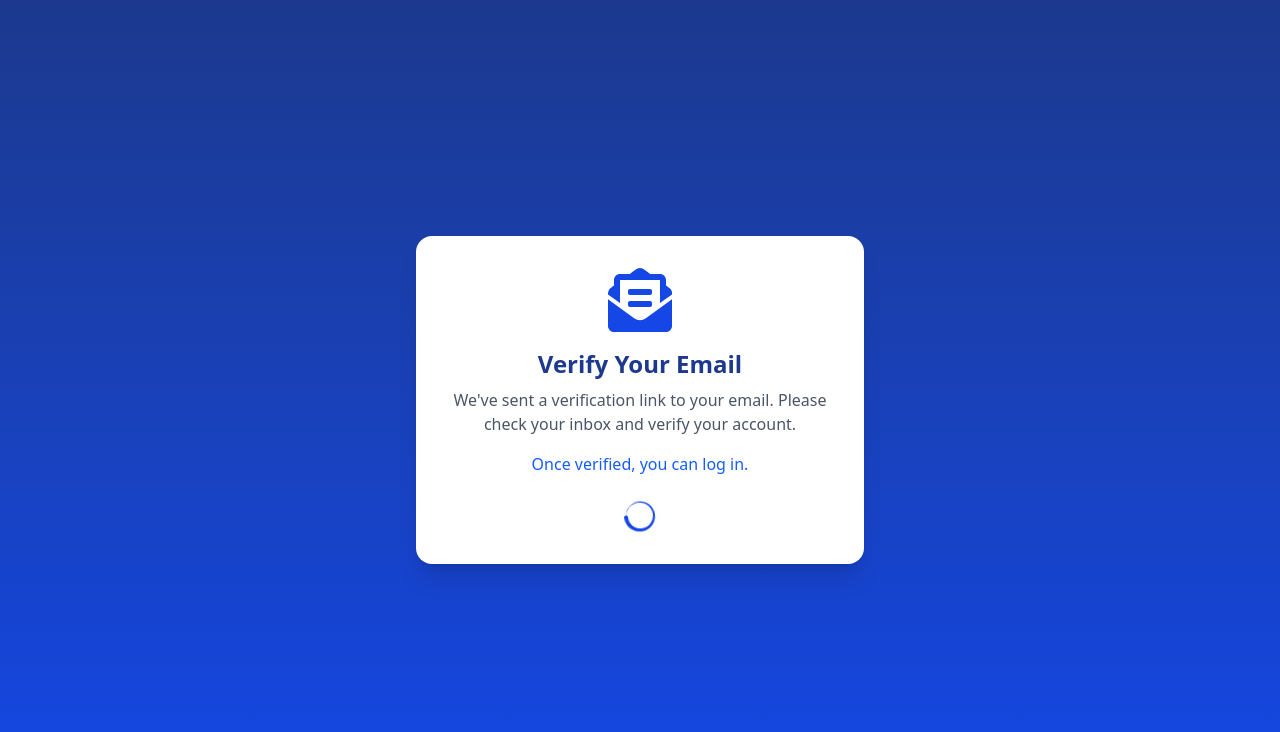
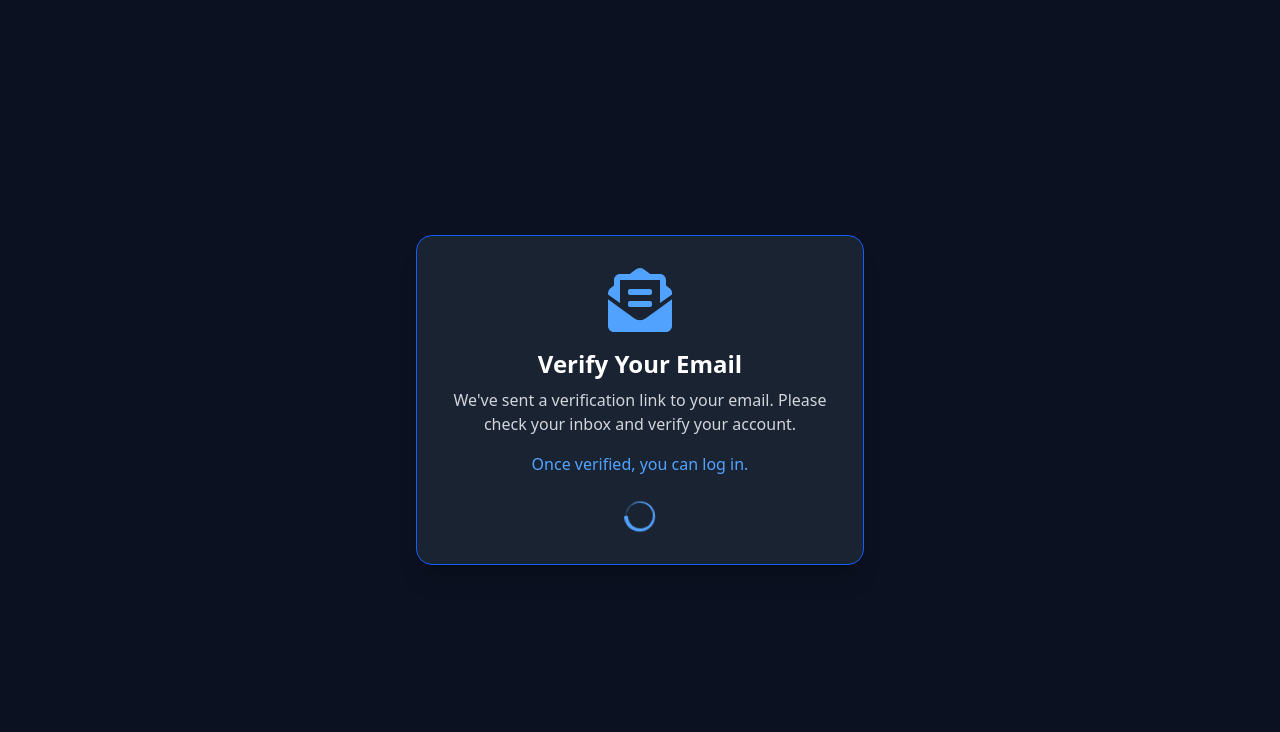
Before and after one commit to rohitchauhan09/Client, a React (Vite) app: page /mailverification in a window 1280 px wide. Shown: the top 732 px of the page. Built offline with nearby package versions, Linux system fonts and the light colour scheme.

Commit message:
backend api updated

```diff
--- a/src/Components/Dashboard/CreateBlog.jsx
+++ b/src/Components/Dashboard/CreateBlog.jsx
@@ -20,7 +20,7 @@ const CreateBlog = () => {
 
     try {
       const blogResponse = await axios.post(
-        `http://localhost:3000/api/createblog/${userId}`,
+        `https://server-pnqp.onrender.com/api/createblog/${userId}`,
         { title, category, content },
         { headers: { "Content-Type": "application/json" } }
       );
@@ -35,7 +35,7 @@ const CreateBlog = () => {
       formData.append("file", image);
 
       const imageResponse = await axios.post(
-        `http://localhost:3000/api/uploadblog/${blogId}`,
+        `https://server-pnqp.onrender.com/api/uploadblog/${blogId}`,
         formData,
         {
           headers: {
--- a/src/Components/Dashboard/Dashboard.jsx
+++ b/src/Components/Dashboard/Dashboard.jsx
@@ -25,7 +25,10 @@ const Dashboard = () => {
     formData.append("file", file);
     const userId = localStorage.getItem("userId");
     try {
-      const response = await axios.post(`http://localhost:3000/api/upload/${userId}`, formData);
+      const response = await axios.post(
+        `https://server-pnqp.onrender.com/api/upload/${userId}`,
+        formData
+      );
       if (response) {
         toast.success("Image uploaded successfully");
         setUserImage(response.data.filePath);
--- a/src/Components/Dashboard/Upload.jsx
+++ b/src/Components/Dashboard/Upload.jsx
@@ -13,7 +13,10 @@ const Upload = () => {
       formData.append("file", file)
       const id = "67caeba867d96886d34ae8e0"
       try {
-          const response = await axios.post(`http://localhost:3000/api/upload/${id}`, formData )
+          const response = await axios.post(
+            `https://server-pnqp.onrender.com/api/upload/${id}`,
+            formData
+          );
           console.log(response);
       } catch (error) {
           console.log(error.message)
--- a/src/Components/Home/LatestPosts.jsx
+++ b/src/Components/Home/LatestPosts.jsx
@@ -26,7 +26,7 @@ const LatestPosts = () => {
   // Fetch comments for a selected blog
   const fetchComments = async (blogId) => {
     try {
-      const response = await axios.get(`http://localhost:3000/api/getcomments/${blogId}`);
+      const response = await axios.get(`https://server-pnqp.onrender.com/api/getcomments/${blogId}`);
       setBlogComments(response.data.blogComments);
     } catch (error) {
       console.error("Error fetching comments:", error.message);
@@ -51,7 +51,7 @@ const LatestPosts = () => {
       }
 
       const response = await axios.post(
-        `http://localhost:3000/api/addcomments/${userId}/${blogId}`,
+        `https://server-pnqp.onrender.com/api/addcomments/${userId}/${blogId}`,
         { comment },
         {
           headers: {
--- a/src/Components/MailVerification/MailVerification.jsx
+++ b/src/Components/MailVerification/MailVerification.jsx
@@ -3,18 +3,18 @@ import { ImSpinner2 } from "react-icons/im";
 
 const MailVerification = () => {
   return (
-    <div className="flex flex-col items-center justify-center h-screen bg-gradient-to-b from-blue-900 to-blue-700 text-white p-6">
-      <div className="bg-white text-blue-900 p-8 rounded-2xl shadow-xl flex flex-col items-center max-w-md">
-        <FaEnvelopeOpenText className="w-16 h-16 text-blue-700 mb-4" />
+    <div className="flex flex-col items-center justify-center h-screen bg-[#0b1120] text-white p-6">
+      <div className="bg-[#1a2332] text-white p-8 rounded-2xl shadow-xl flex flex-col items-center max-w-md border border-blue-600">
+        <FaEnvelopeOpenText className="w-16 h-16 text-blue-400 mb-4" />
         <h2 className="text-2xl font-bold">Verify Your Email</h2>
-        <p className="text-gray-600 text-center mt-2">
+        <p className="text-gray-300 text-center mt-2">
           We've sent a verification link to your email. Please check your inbox
           and verify your account.
         </p>
-        <p className="text-blue-600 font-medium mt-4">
+        <p className="text-blue-400 font-medium mt-4">
           Once verified, you can log in.
         </p>
-        <ImSpinner2 className="w-8 h-8 animate-spin text-blue-700 mt-6" />
+        <ImSpinner2 className="w-8 h-8 animate-spin text-blue-400 mt-6" />
       </div>
     </div>
   );
--- a/src/Components/Reset Password/EnterEmail.jsx
+++ b/src/Components/Reset Password/EnterEmail.jsx
@@ -20,9 +20,12 @@ const EnterEmail = () => {
       }
 
       setLoading(true);
-      const response = await axios.post("http://localhost:3000/api/sendotp", {
-        email,
-      });
+      const response = await axios.post(
+        "https://server-pnqp.onrender.com/api/sendotp",
+        {
+          email,
+        }
+      );
 
       if (response.status === 200) {
         toast.success("OTP sent successfully");
--- a/src/Components/Reset Password/EnterOtp.jsx
+++ b/src/Components/Reset Password/EnterOtp.jsx
@@ -21,7 +21,7 @@ const EnterOtp = () => {
 
     try {
       setLoading(true);
-      const response = await axios.post("http://localhost:3000/api/verifyotp", {
+      const response = await axios.post("https://server-pnqp.onrender.com/api/verifyotp", {
         otp,
         email,
       });
--- a/src/Components/Reset Password/ResetPassword.jsx
+++ b/src/Components/Reset Password/ResetPassword.jsx
@@ -25,7 +25,7 @@ const ResetPassword = () => {
 
     try {
       setLoading(true);
-      const response = await axios.post("http://localhost:3000/api/resetpassword", {
+      const response = await axios.post("https://server-pnqp.onrender.com/api/resetpassword", {
         email,
         password: newPassword,
       });
--- a/src/Pages/Error.jsx
+++ b/src/Pages/Error.jsx
@@ -5,12 +5,12 @@ import { motion } from "framer-motion";
 
 const Error = () => {
   return (
-    <div className="flex flex-col items-center justify-center min-h-screen bg-[#0b1120] text-white ">
+    <div className="flex flex-col items-center justify-center min-h-screen bg-[#0b1120] text-white">
       <motion.div
         initial={{ opacity: 0, scale: 0.8 }}
         animate={{ opacity: 1, scale: 1 }}
         transition={{ duration: 0.5 }}
-        className="bg-[#1a2332] text-white px-4 py-6 rounded-2xl shadow-xl flex flex-col items-center w-[480px] text-center"
+        className="bg-[#1a2332] text-white px-6 py-8 rounded-2xl shadow-xl flex flex-col items-center w-[480px] text-center"
       >
         <IoMdAlert className="text-red-500 w-16 h-16 mb-4" />
         <h1 className="text-3xl font-bold">Oops! Something went wrong.</h1>
--- a/src/Pages/Login.jsx
+++ b/src/Pages/Login.jsx
@@ -29,7 +29,7 @@ const Login = () => {
     e.preventDefault();
     if (validateForm()) {
       try {
-        const response = await axios.post("http://localhost:3000/api/login", formData);
+        const response = await axios.post("https://server-pnqp.onrender.com/api/login", formData);
         const token = response.headers.authorization.split(" ")[1];
         setUserId(response.data.userId);
         setUsername(response.data.username);
```
Also changed, not shown: src/Components/Dashboard/BlogCard.jsx (+7 -4 lines).
